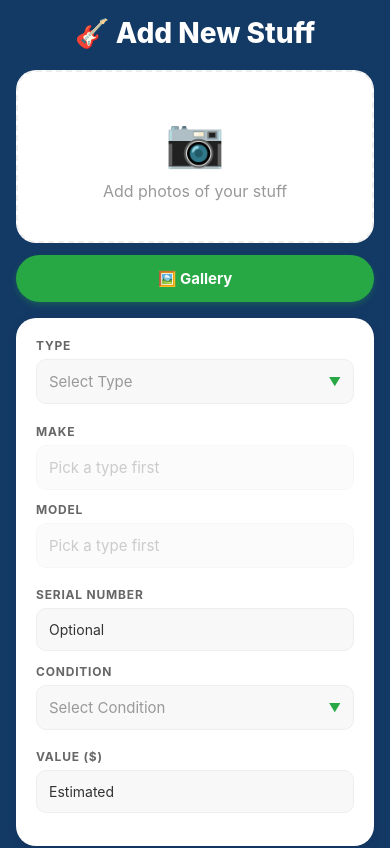
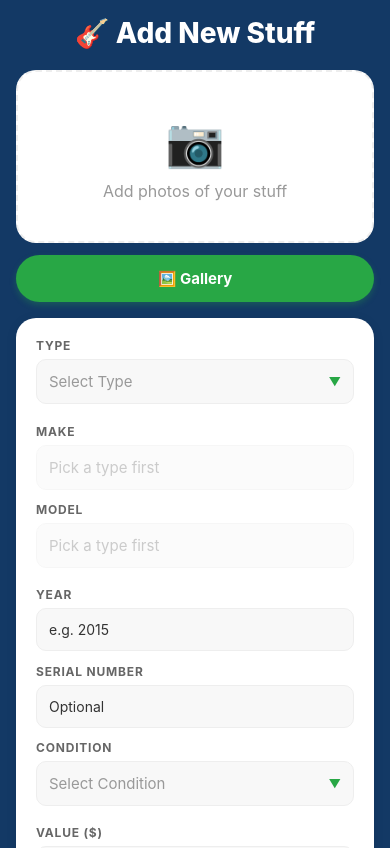
Before and after one commit to dps3ven/my_stuff, a React Native app: screen /AddInstrument in a window 390 px wide. Shown: the top 848 px of the page. Built offline with nearby package versions, Linux system fonts and the light colour scheme.

Commit message:
added year field

```diff
--- a/screens/AddInstrumentScreen.js
+++ b/screens/AddInstrumentScreen.js
@@ -56,6 +56,7 @@ export default function AddInstrumentScreen({ navigation, route }) {
     type: editItem?.type || '',
     brand: editItem?.brand || '',
     model: editItem?.model || '',
+    year: editItem?.year || '',
     serialNumber: editItem?.serialNumber || '',
     condition: editItem?.condition || '',
     value: editItem?.value || '',
@@ -331,6 +332,20 @@ export default function AddInstrumentScreen({ navigation, route }) {
                 )}
               </View>
 
+              <View style={styles.formField}>
+                <Text style={styles.label}>Year</Text>
+                <TextInput
+                  style={styles.input}
+                  value={instrument.year}
+                  onChangeText={(text) => setInstrument({ ...instrument, year: text })}
+                  placeholder="e.g. 2015"
+                  keyboardType="numeric"
+                  maxLength={4}
+                />
+              </View>
+            </View>
+
+            <View style={styles.formRow}>
               <View style={styles.formField}>
                 <Text style={styles.label}>Serial Number</Text>
                 <TextInput
--- a/screens/InventoryScreen.js
+++ b/screens/InventoryScreen.js
@@ -124,7 +124,7 @@ export default function InventoryScreen({ navigation }) {
       <View style={styles.itemDetails}>
         <Text style={styles.itemInfo}>{item.brand || 'N/A'}</Text>
         <Text style={styles.itemInfo}>{item.model || 'N/A'}</Text>
-
+        {item.year ? <Text style={styles.itemInfo}>{item.year}</Text> : null}
         <Text style={styles.itemInfo}>{item.condition}</Text>
 
         {item.images && item.images.length > 1 && (
```
